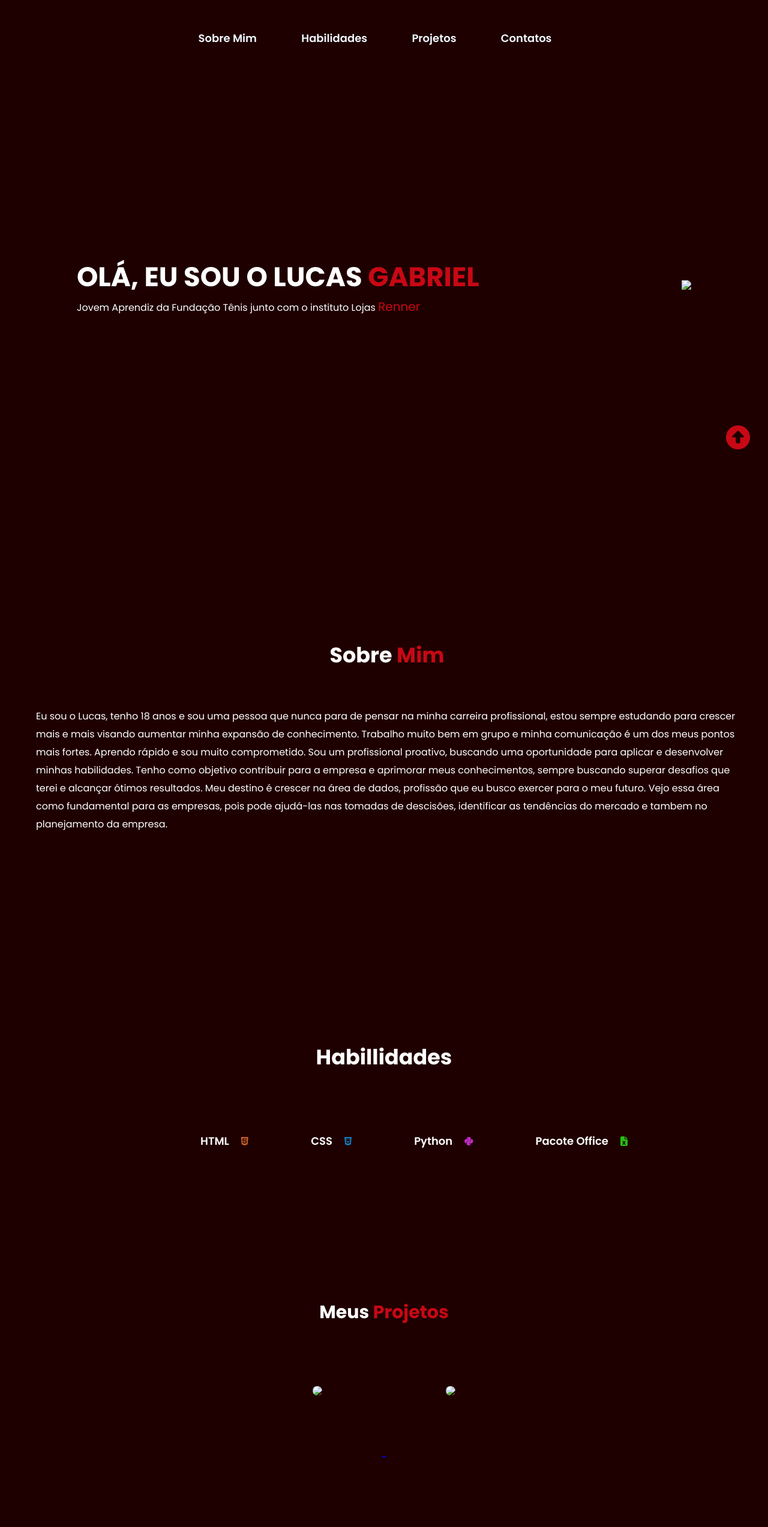
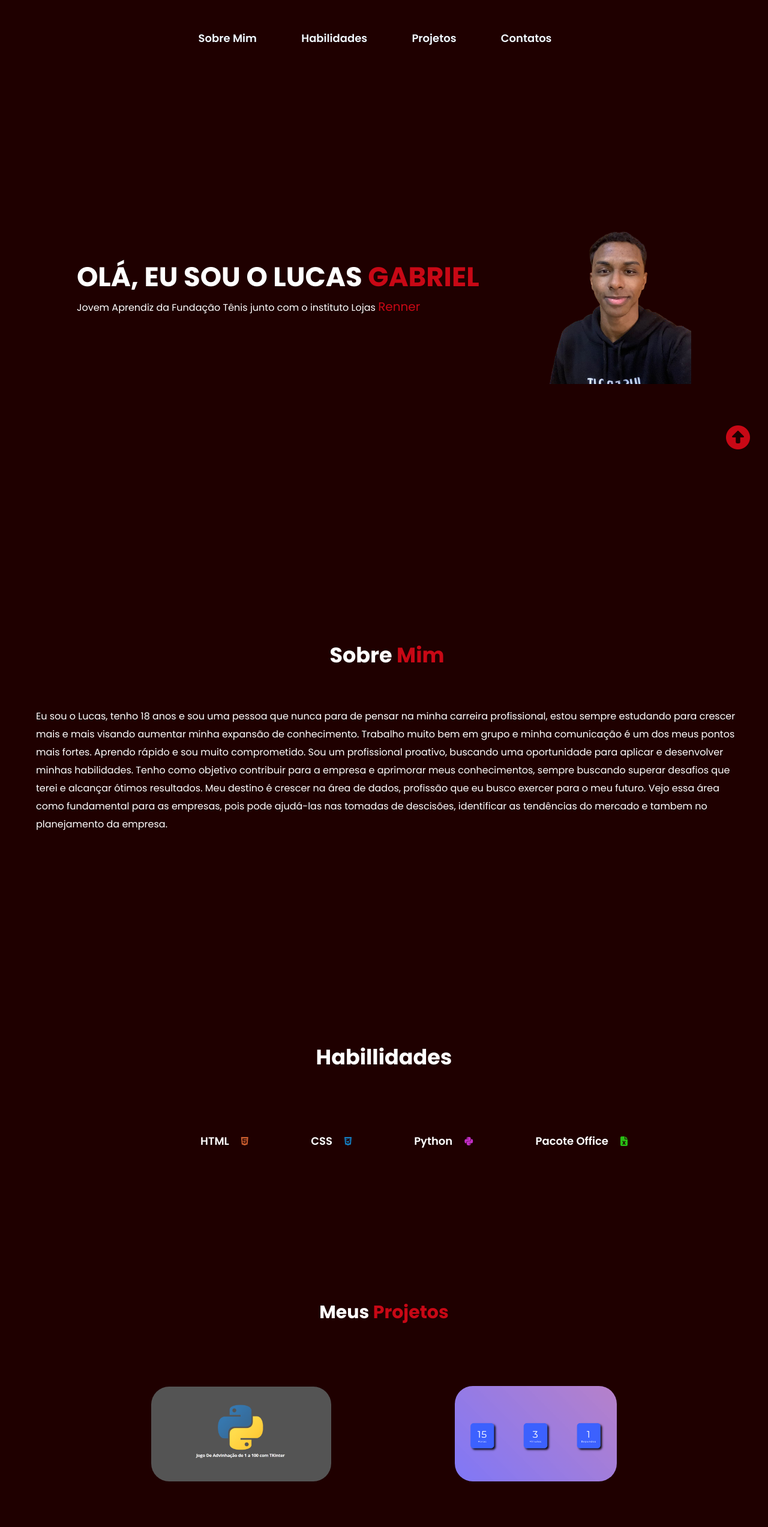
Before and after one commit to Luc4sCode/Portfolio, a plain HTML site: page Index.html in a window 1280 px wide. Shown: the top 2545 px of the page at 60% size. Drawn offline with Linux system fonts and the light colour scheme; the site is published under a folder, as on GitHub Pages, so addresses that start at the root find nothing.

Commit message:
Update Index.html
Consertando imagens pt2

```diff
--- a/Index.html
+++ b/Index.html
@@ -25,7 +25,7 @@
              <p>Jovem Aprendiz da Fundação Tênis junto com o instituto Lojas <span>Renner</span></p>
         </div>
         <div class="img-introdução">
-            <img src="/img/foto-pessoal.png" width="250">
+            <img src="img/foto-pessoal.png" width="250">
         </div>
    </section>
    <section class="sobre-mim" id="sobre-mim">
@@ -66,10 +66,10 @@
             <div class="projetos-content">
                 <div class="meus-projetos">
                     <a href="https://github.com/Luc4sCode/Jogo-de-advinhacao-tkinter">
-                        <img src="/img/Captura de tela 2024-08-02 144904.png"width="300px">
+                        <img src="img/Captura de tela 2024-08-02 144904.png"width="300px">
                     </a>
                     <a href="https://luc4scode.github.io/Relogio.Digital/">
-                        <img src="/img/Captura de tela 2024-08-02 150308.png"width="270px">
+                        <img src="img/Captura de tela 2024-08-02 150308.png"width="270px">
 
                     </a>
                 </div>
@@ -81,7 +81,7 @@
 <footer id="Contatos">
     <div class="linha-footer">
             <div class="csv-footer">
-                <a href="/img/Currículo Lucas Silva.pdf.pdf" download>Baixar Currículo</a>
+                <a href="img/Currículo Lucas Silva.pdf.pdf" download>Baixar Currículo</a>
             </div>
                 <div class="redes-sociais">
                     <a href="https://github.com/Luc4sCode"><button><i class="fa-brands fa-github"></i></button></a>
```
